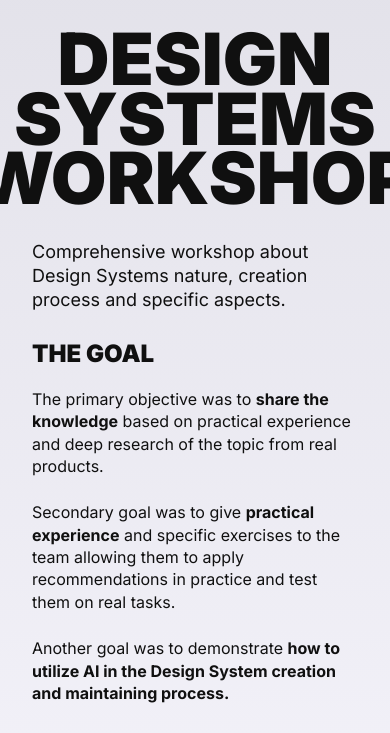
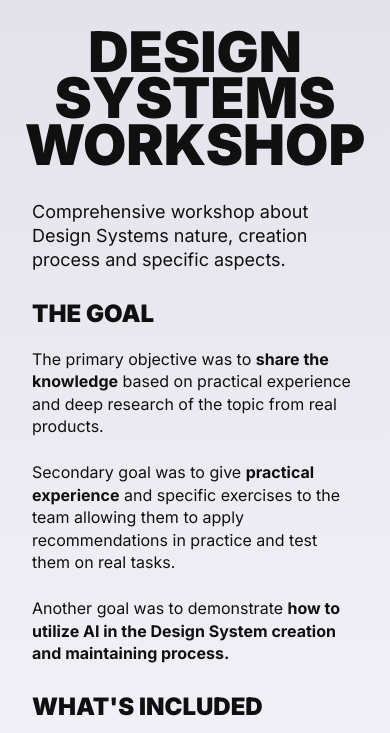
Before and after one commit to welsewool-portfolio/rk-portfolio, a plain HTML site: page team-education.html in a window 390 px wide. Shown: the part 1133-1866 px from the top of the page. Drawn offline with Linux system fonts and the light colour scheme.

Commit message:
edited h2 for team education mobile

```diff
--- a/styles.css
+++ b/styles.css
@@ -777,7 +777,7 @@
     background: linear-gradient(to bottom, #dddce4, #f9f8ff 78.364%) !important;
 }
 
-.workshop-header h2{ font-size: var(--text-heading-01);}
+.workshop-header h2{ font-size:56px;}
 
 /* Knowledge sharing background */
 .bg-knowledge-sharing {
```
